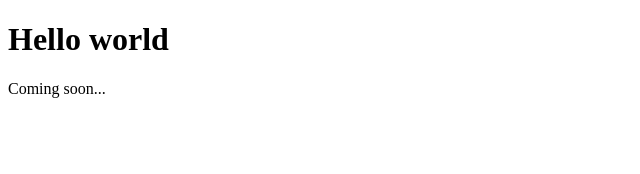
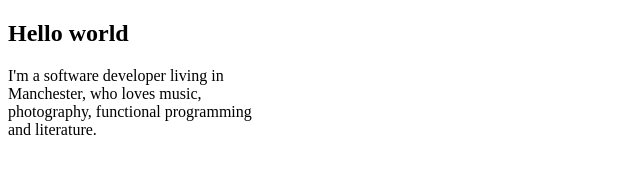
Before and after one commit to mjhammond/personal, a Gatsby site: page / in a window 1280 px wide. Shown: the whole page, without its empty margins (0-640 px from the left). Built offline with nearby package versions, Linux system fonts and the light colour scheme; Gatsby itself is replaced by a stand-in of ours.

Commit message:
feat: add a little content

```diff
--- a/src/components/Header/index.js
+++ b/src/components/Header/index.js
@@ -4,7 +4,7 @@ import Link from 'gatsby-link'
 const Header = () => (
   <div
     style={{
-      background: 'goldenrod',
+      background: 'tomato',
       marginBottom: '1.45rem',
     }}
   >
--- a/src/pages/index.js
+++ b/src/pages/index.js
@@ -3,8 +3,12 @@ import Link from 'gatsby-link'
 
 const IndexPage = () => (
   <div>
-    <h1>Hello world</h1>
-    <p>Coming soon...</p>
+    <h2>Hello world</h2>
+    <p style={{ maxWidth: 250 }}>
+        I'm a software developer living in Manchester, who
+        loves music, photography, functional programming
+        and literature.
+    </p>
   </div>
 )
 
```
